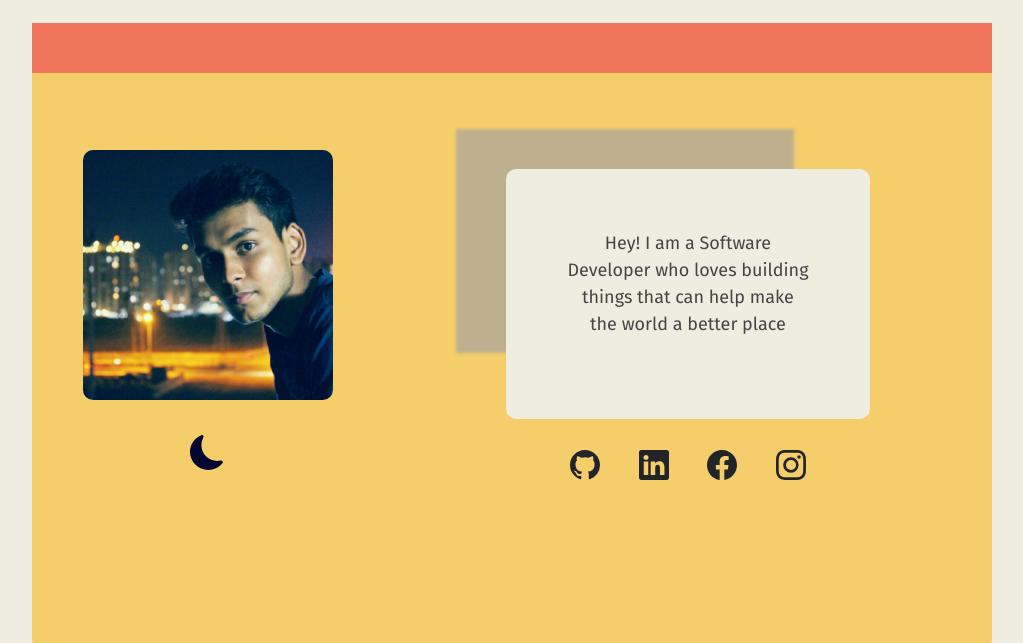
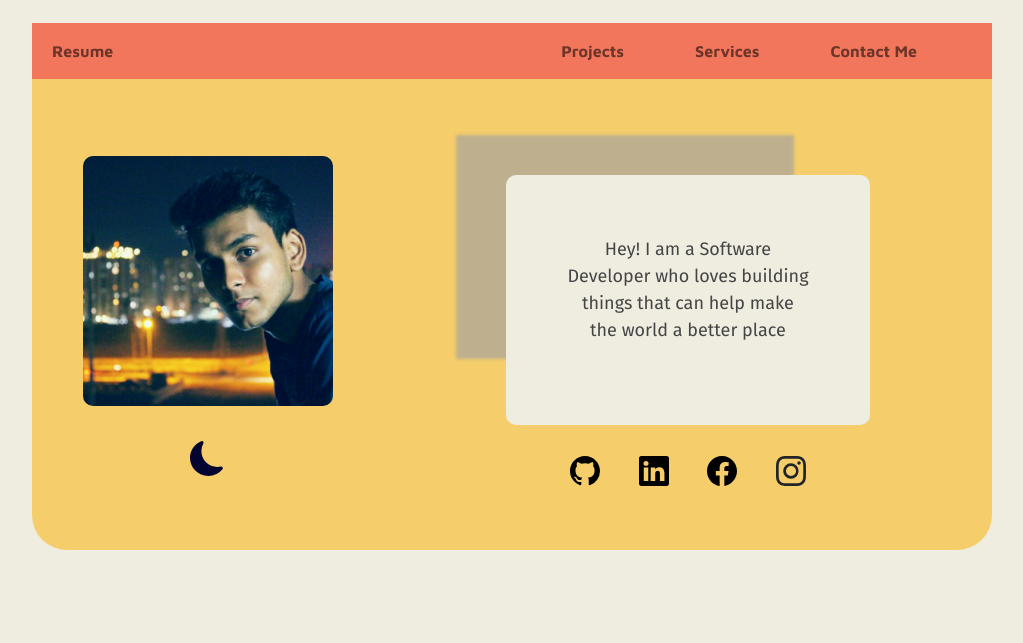
Before and after one commit to ashish-2412/ashish-2412.github.io, a plain HTML site: page index.html in a window 1280 px wide. Shown: the part 157-800 px from the top of the page, without its empty margins (128-1151 px from the left). Drawn offline with nearby package versions, Linux system fonts and the light colour scheme.

Commit message:
intro mobile layout remaining

```diff
--- a/dark.css
+++ b/dark.css
@@ -8,6 +8,15 @@
 #intro h1{
     color: antiquewhite;
 }
-.social-icon{
-    fill: white;
+
+.nav-link{
+    color: antiquewhite !important;
 }
+.nav-link:hover{
+    color:black !important;
+}
+#about-me{
+    box-shadow: -63px -53px 3px -13px rgb(204, 204, 204);
+    -webkit-box-shadow: -63px -53px 3px -13px rgb(204, 204, 204);
+    -moz-box-shadow: -63px -53px 3px -13px rgb(204, 204, 204);
+}
--- a/default.css
+++ b/default.css
@@ -25,6 +25,16 @@ section{
     height: 100vh;
 
 }
+.navbar{
+    background-color: #f2765b;
+}
+.nav-item{
+    margin-right: 55px;
+    font-family: 'Maven Pro', sans-serif;
+}
+.nav-link:hover{
+    color: #efece0 !important;
+}
 #intro{
     background-color:var(--light-secondary);
     padding-top: 5%;
@@ -37,7 +47,7 @@ section{
 }
 #detail-box{
     width: 75%;
-    height: 650px;
+    padding-bottom: 5%;
     margin: auto;
     margin-top: 3%;
     border-radius: 35px;
@@ -51,7 +61,7 @@ section{
 }
 #nav-bar{
     width: 100%;
-    height: 50px;
+
     background-color: #f2765b;
 
 }
@@ -127,6 +137,7 @@ section{
 .social-icon:hover{
     zoom: 1.2;
     cursor: pointer;
+    fill: white;
 }
 #qualification{
     background-color: cornflowerblue;
--- a/index.html
+++ b/index.html
@@ -16,10 +16,39 @@
 <body>
     <div class="main">
         <section id="intro">
-            <h1>Hi! I am Ashish Singh</h1>
+            <h1>Hi! I'm Ashish Singh</h1>
+            <div id="detail-box">
 
-            <div id="detail-box">
-                <div id="nav-bar"></div>
+                    <nav class="navbar navbar-light navbar-expand-md bg-faded justify-content-center">
+
+                        <div class="container">
+                            <div class="navbar-collapse collapse" id="collapseNavbar">
+                                <ul class="navbar-nav">
+                                    <li class="nav-item active">
+                                        <a class="nav-link" target="_blank" href="/assets/Ashish Singh_YOP2021.pdf">Resume</a>
+                                    </li>
+                                </ul>
+                            </div>
+                            <button class="navbar-toggler" type="button" data-bs-toggle="collapse" data-bs-target="#collapsingNavbar3">
+                                <span class="navbar-toggler-icon"></span>
+                            </button>
+                            <div class="navbar-collapse collapse w-100" id="collapsingNavbar3">
+                                <ul class="nav navbar-nav ms-auto w-100 justify-content-end">
+                                    <li class="nav-item">
+                                        <a class="nav-link" href="#">Projects</a>
+                                    </li>
+                                    <li class="nav-item">
+                                        <a class="nav-link" href="#">Services</a>
+                                    </li>
+                                    <li class="nav-item">
+                                        <a class="nav-link" href="#">Contact Me</a>
+                                    </li>
+
+                                </ul>
+                            </div>
+                        </div>
+                    </nav>
+
                 <div class="detail-container">
                     <div class="left-section">
                         <img src="assets/profile_pic.jpg" alt="">
@@ -27,7 +56,7 @@
                             <svg id="sun" data-mode="light" class="theme-mode" xmlns="http://www.w3.org/2000/svg" width="40" height="40" fill="" class="bi bi-brightness-high-fill" viewBox="0 0 16 16">
                                 <path d="M12 8a4 4 0 1 1-8 0 4 4 0 0 1 8 0zM8 0a.5.5 0 0 1 .5.5v2a.5.5 0 0 1-1 0v-2A.5.5 0 0 1 8 0zm0 13a.5.5 0 0 1 .5.5v2a.5.5 0 0 1-1 0v-2A.5.5 0 0 1 8 13zm8-5a.5.5 0 0 1-.5.5h-2a.5.5 0 0 1 0-1h2a.5.5 0 0 1 .5.5zM3 8a.5.5 0 0 1-.5.5h-2a.5.5 0 0 1 0-1h2A.5.5 0 0 1 3 8zm10.657-5.657a.5.5 0 0 1 0 .707l-1.414 1.415a.5.5 0 1 1-.707-.708l1.414-1.414a.5.5 0 0 1 .707 0zm-9.193 9.193a.5.5 0 0 1 0 .707L3.05 13.657a.5.5 0 0 1-.707-.707l1.414-1.414a.5.5 0 0 1 .707 0zm9.193 2.121a.5.5 0 0 1-.707 0l-1.414-1.414a.5.5 0 0 1 .707-.707l1.414 1.414a.5.5 0 0 1 0 .707zM4.464 4.465a.5.5 0 0 1-.707 0L2.343 3.05a.5.5 0 1 1 .707-.707l1.414 1.414a.5.5 0 0 1 0 .708z"/>
                             </svg>
-                            <svg id="moon" data-mode="dark" class="theme-mode" xmlns="http://www.w3.org/2000/svg" width="35" height="35" fill="currentColor" class="bi bi-moon-fill" viewBox="0 0 16 16">
+                            <svg id="moon" data-mode="dark" class="theme-mode" xmlns="http://www.w3.org/2000/svg" width="35" height="35" fill="" class="bi bi-moon-fill" viewBox="0 0 16 16">
                                 <path d="M6 .278a.768.768 0 0 1 .08.858 7.208 7.208 0 0 0-.878 3.46c0 4.021 3.278 7.277 7.318 7.277.527 0 1.04-.055 1.533-.16a.787.787 0 0 1 .81.316.733.733 0 0 1-.031.893A8.349 8.349 0 0 1 8.344 16C3.734 16 0 12.286 0 7.71 0 4.266 2.114 1.312 5.124.06A.752.752 0 0 1 6 .278z"/>
                             </svg>
                         </div>
@@ -37,13 +66,13 @@
                             <p>Hey! I am a Software Developer who loves building things that can help make the world a better place</p>
                         </div>
                         <div class="social-links">
-                            <svg class="social-icon" xmlns="http://www.w3.org/2000/svg" width="30" height="30" fill="currentColor" class="bi bi-github" viewBox="0 0 16 16">
+                            <svg class="social-icon" xmlns="http://www.w3.org/2000/svg" width="30" height="30" fill="" class="bi bi-github" viewBox="0 0 16 16">
                                 <path d="M8 0C3.58 0 0 3.58 0 8c0 3.54 2.29 6.53 5.47 7.59.4.07.55-.17.55-.38 0-.19-.01-.82-.01-1.49-2.01.37-2.53-.49-2.69-.94-.09-.23-.48-.94-.82-1.13-.28-.15-.68-.52-.01-.53.63-.01 1.08.58 1.23.82.72 1.21 1.87.87 2.33.66.07-.52.28-.87.51-1.07-1.78-.2-3.64-.89-3.64-3.95 0-.87.31-1.59.82-2.15-.08-.2-.36-1.02.08-2.12 0 0 .67-.21 2.2.82.64-.18 1.32-.27 2-.27.68 0 1.36.09 2 .27 1.53-1.04 2.2-.82 2.2-.82.44 1.1.16 1.92.08 2.12.51.56.82 1.27.82 2.15 0 3.07-1.87 3.75-3.65 3.95.29.25.54.73.54 1.48 0 1.07-.01 1.93-.01 2.2 0 .21.15.46.55.38A8.012 8.012 0 0 0 16 8c0-4.42-3.58-8-8-8z"/>
                             </svg>
-                            <svg class="social-icon" xmlns="http://www.w3.org/2000/svg" width="30" height="30" fill="currentColor" class="bi bi-linkedin" viewBox="0 0 16 16">
+                            <svg class="social-icon" xmlns="http://www.w3.org/2000/svg" width="30" height="30" fill="" class="bi bi-linkedin" viewBox="0 0 16 16">
                                 <path d="M0 1.146C0 .513.526 0 1.175 0h13.65C15.474 0 16 .513 16 1.146v13.708c0 .633-.526 1.146-1.175 1.146H1.175C.526 16 0 15.487 0 14.854V1.146zm4.943 12.248V6.169H2.542v7.225h2.401zm-1.2-8.212c.837 0 1.358-.554 1.358-1.248-.015-.709-.52-1.248-1.342-1.248-.822 0-1.359.54-1.359 1.248 0 .694.521 1.248 1.327 1.248h.016zm4.908 8.212V9.359c0-.216.016-.432.08-.586.173-.431.568-.878 1.232-.878.869 0 1.216.662 1.216 1.634v3.865h2.401V9.25c0-2.22-1.184-3.252-2.764-3.252-1.274 0-1.845.7-2.165 1.193v.025h-.016a5.54 5.54 0 0 1 .016-.025V6.169h-2.4c.03.678 0 7.225 0 7.225h2.4z"/>
                             </svg>
-                            <svg class="social-icon" xmlns="http://www.w3.org/2000/svg" width="30" height="30" fill="currentColor" class="bi bi-facebook" viewBox="0 0 16 16">
+                            <svg class="social-icon" xmlns="http://www.w3.org/2000/svg" width="30" height="30" fill="" class="bi bi-facebook" viewBox="0 0 16 16">
                                 <path d="M16 8.049c0-4.446-3.582-8.05-8-8.05C3.58 0-.002 3.603-.002 8.05c0 4.017 2.926 7.347 6.75 7.951v-5.625h-2.03V8.05H6.75V6.275c0-2.017 1.195-3.131 3.022-3.131.876 0 1.791.157 1.791.157v1.98h-1.009c-.993 0-1.303.621-1.303 1.258v1.51h2.218l-.354 2.326H9.25V16c3.824-.604 6.75-3.934 6.75-7.951z"/>
                             </svg>
                             <svg class="social-icon" xmlns="http://www.w3.org/2000/svg" width="30" height="30" fill="currentColor" class="bi bi-instagram" viewBox="0 0 16 16">
@@ -56,13 +85,15 @@
             </div>
 
         </section>
-        <section id="qualification">Second Section</section>
+        <!-- <section id="qualification">Second Section</section>
         <section id="experience">Third Section</section>
         <section id="projects">Fourth Section</section>
-        <section id="contact-me">Fifth Section</section>
+        <section id="contact-me">Fifth Section</section> -->
     </div>
+    <script src="script.js"></script>
+    <script src="https://code.jquery.com/jquery-3.2.1.slim.min.js" integrity="sha384-KJ3o2DKtIkvYIK3UENzmM7KCkRr/rE9/Qpg6aAZGJwFDMVNA/GpGFF93hXpG5KkN" crossorigin="anonymous"></script>
+    <script src="https://cdnjs.cloudflare.com/ajax/libs/popper.js/1.12.9/umd/popper.min.js" integrity="sha384-ApNbgh9B+Y1QKtv3Rn7W3mgPxhU9K/ScQsAP7hUibX39j7fakFPskvXusvfa0b4Q" crossorigin="anonymous"></script>
+    <script src="https://maxcdn.bootstrapcdn.com/bootstrap/4.0.0/js/bootstrap.min.js" integrity="sha384-JZR6Spejh4U02d8jOt6vLEHfe/JQGiRRSQQxSfFWpi1MquVdAyjUar5+76PVCmYl" crossorigin="anonymous"></script>
 
-    <script src="https://cdn.jsdelivr.net/npm/bootstrap@5.0.1/dist/js/bootstrap.bundle.min.js" integrity="sha384-gtEjrD/SeCtmISkJkNUaaKMoLD0//ElJ19smozuHV6z3Iehds+3Ulb9Bn9Plx0x4" crossorigin="anonymous"></script>
-    <script src="script.js"></script>
 </body>
 </html>
```
Also changed, not shown: 1 other file.
